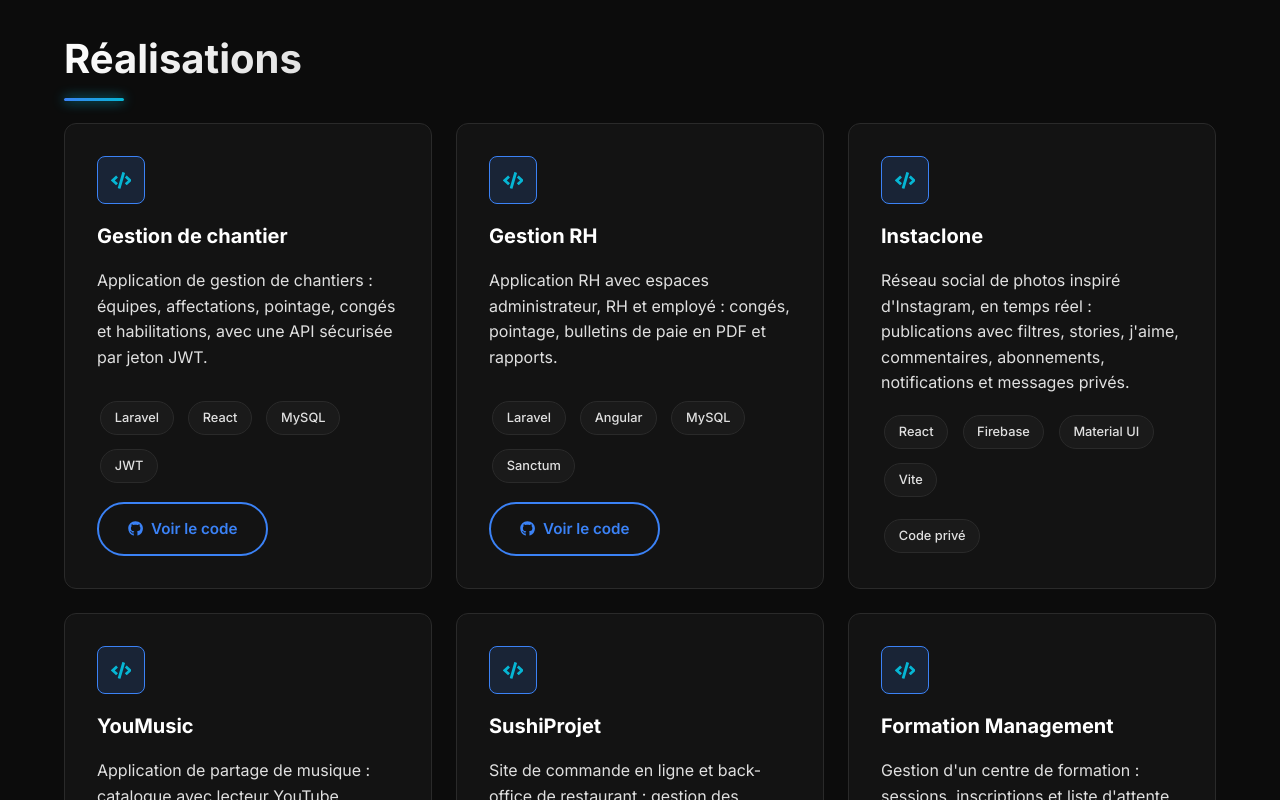
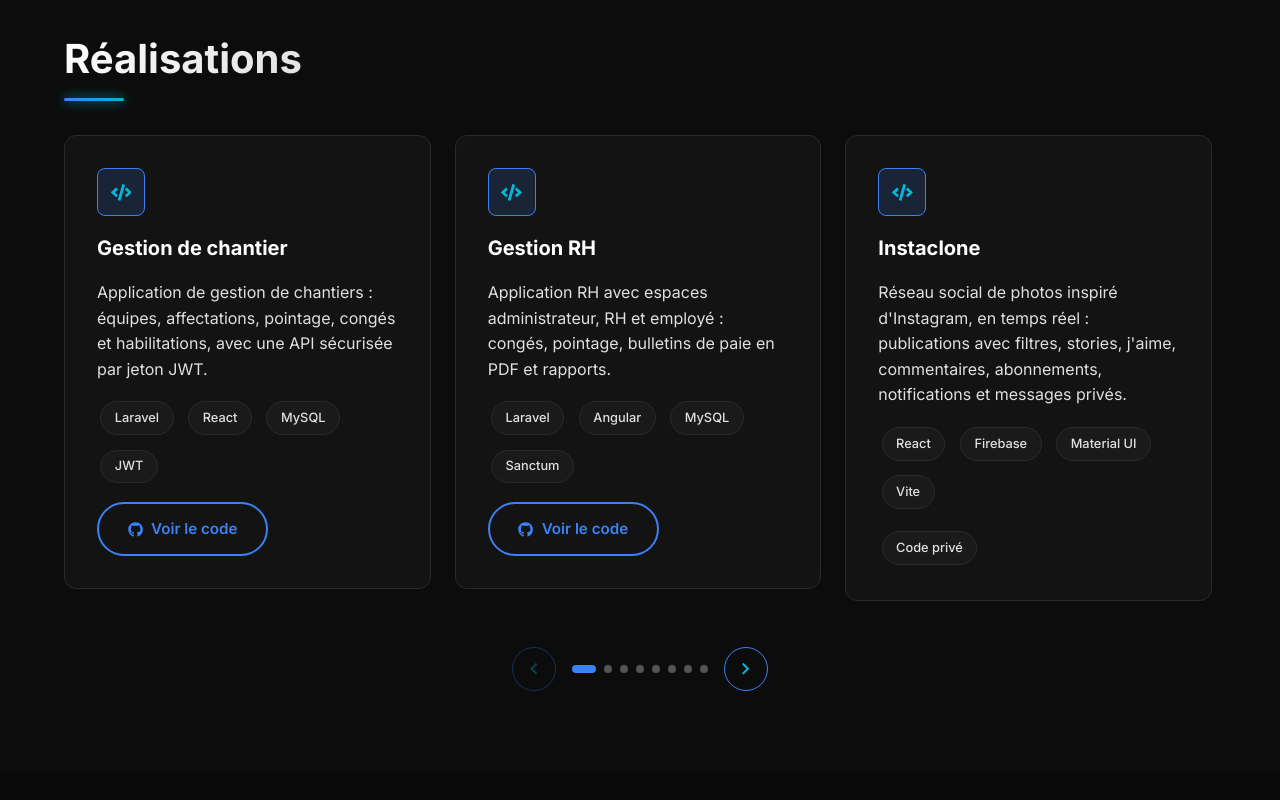
Before and after one commit to AmineCHIBOUB/portfolio, a React (Vite) app: page / in a window 1280 px wide. Shown: the part 4900-5700 px from the top of the page. Built offline with nearby package versions, Linux system fonts and the light colour scheme.

Commit message:
Réalisations en carrousel : une ligne, flèches et points de navigation

```diff
--- a/src/components/sections/Realisations.css
+++ b/src/components/sections/Realisations.css
@@ -1,10 +1,25 @@
-.realisations-grid {
-  display: grid;
-  grid-template-columns: repeat(3, 1fr);
+/* Carrousel : toutes les cartes sur une ligne, défilement horizontal avec aimantation */
+.realisations-carousel {
+  position: relative;
+}
+
+.realisations-track {
+  display: flex;
   gap: var(--spacing-lg);
+  overflow-x: auto;
+  scroll-snap-type: x mandatory;
+  scroll-behavior: smooth;
+  padding: var(--spacing-sm) 2px var(--spacing-md);
+  scrollbar-width: none;
+}
+
+.realisations-track::-webkit-scrollbar {
+  display: none;
 }
 
 .realisation-card {
+  flex: 0 0 calc((100% - 2 * var(--spacing-lg)) / 3);
+  scroll-snap-align: start;
   display: flex;
   flex-direction: column;
   gap: var(--spacing-md);
@@ -43,8 +58,69 @@
   align-self: flex-start;
 }
 
+/* Flèches et points de navigation */
+.carousel-nav {
+  display: flex;
+  align-items: center;
+  justify-content: center;
+  gap: var(--spacing-md);
+  margin-top: var(--spacing-md);
+}
+
+.carousel-arrow {
+  width: 2.75rem;
+  height: 2.75rem;
+  border-radius: 50%;
+  display: inline-flex;
+  align-items: center;
+  justify-content: center;
+  background: transparent;
+  color: var(--accent-secondary);
+  border: 1px solid var(--accent-primary);
+  cursor: pointer;
+  transition: background 0.2s, opacity 0.2s;
+}
+
+.carousel-arrow:hover:not(:disabled) {
+  background: var(--accent-glow);
+}
+
+.carousel-arrow:disabled {
+  opacity: 0.3;
+  cursor: default;
+}
+
+.carousel-dots {
+  display: flex;
+  gap: 8px;
+}
+
+.carousel-dot {
+  width: 8px;
+  height: 8px;
+  padding: 0;
+  border-radius: 999px;
+  border: 0;
+  background: var(--text-secondary);
+  opacity: 0.35;
+  cursor: pointer;
+  transition: width 0.25s, opacity 0.25s;
+}
+
+.carousel-dot.active {
+  width: 24px;
+  opacity: 1;
+  background: var(--accent-primary);
+}
+
 @media (max-width: 1024px) {
-  .realisations-grid {
-    grid-template-columns: 1fr;
+  .realisation-card {
+    flex-basis: calc((100% - var(--spacing-lg)) / 2);
   }
 }
+
+@media (max-width: 640px) {
+  .realisation-card {
+    flex-basis: 85%;
+  }
+}
--- a/src/components/sections/Realisations.jsx
+++ b/src/components/sections/Realisations.jsx
@@ -1,15 +1,49 @@
-import React from 'react';
-import { FaGithub, FaCode } from 'react-icons/fa';
+import React, { useEffect, useRef, useState } from 'react';
+import { FaGithub, FaCode, FaChevronLeft, FaChevronRight } from 'react-icons/fa';
 import { realisations } from '../../data/portfolioData';
 import './Realisations.css';
 
 const Realisations = () => {
+  const trackRef = useRef(null);
+  const [active, setActive] = useState(0);
+  const [edges, setEdges] = useState({ start: true, end: false });
+
+  // Met à jour le point actif et l'état des flèches pendant le défilement
+  const onScroll = () => {
+    const track = trackRef.current;
+    if (!track) return;
+    const card = track.firstElementChild;
+    const step = card ? card.offsetWidth + parseFloat(getComputedStyle(track).columnGap || 0) : 1;
+    setActive(Math.round(track.scrollLeft / step));
+    setEdges({
+      start: track.scrollLeft <= 2,
+      end: track.scrollLeft + track.clientWidth >= track.scrollWidth - 2,
+    });
+  };
+
+  useEffect(() => {
+    onScroll();
+    window.addEventListener('resize', onScroll);
+    return () => window.removeEventListener('resize', onScroll);
+  }, []);
+
+  const goTo = (index) => {
+    const card = trackRef.current?.children[index];
+    if (card) trackRef.current.scrollTo({ left: card.offsetLeft - trackRef.current.offsetLeft, behavior: 'smooth' });
+  };
+
+  const scrollBy = (direction) => {
+    const track = trackRef.current;
+    track?.scrollBy({ left: direction * track.clientWidth * 0.9, behavior: 'smooth' });
+  };
+
   return (
     <section id="realisations" className="realisations">
       <div className="container">
         <h2 className="section-title">Réalisations</h2>
 
-        <div className="realisations-grid">
+        <div className="realisations-carousel">
+          <div className="realisations-track" ref={trackRef} onScroll={onScroll}>
             {realisations.map((item) => (
               <article key={item.title} className="realisation-card card">
                 <div className="realisation-icon"><FaCode /></div>
@@ -30,6 +64,27 @@ const Realisations = () => {
               </article>
             ))}
           </div>
+
+          <div className="carousel-nav">
+            <button type="button" className="carousel-arrow" onClick={() => scrollBy(-1)} disabled={edges.start} aria-label="Projets précédents">
+              <FaChevronLeft />
+            </button>
+            <div className="carousel-dots">
+              {realisations.map((item, i) => (
+                <button
+                  key={item.title}
+                  type="button"
+                  className={`carousel-dot${i === active ? ' active' : ''}`}
+                  onClick={() => goTo(i)}
+                  aria-label={`Aller au projet ${item.title}`}
+                />
+              ))}
+            </div>
+            <button type="button" className="carousel-arrow" onClick={() => scrollBy(1)} disabled={edges.end} aria-label="Projets suivants">
+              <FaChevronRight />
+            </button>
+          </div>
+        </div>
       </div>
     </section>
   );
```
Lines whose indentation alone changed are shown as unchanged.
